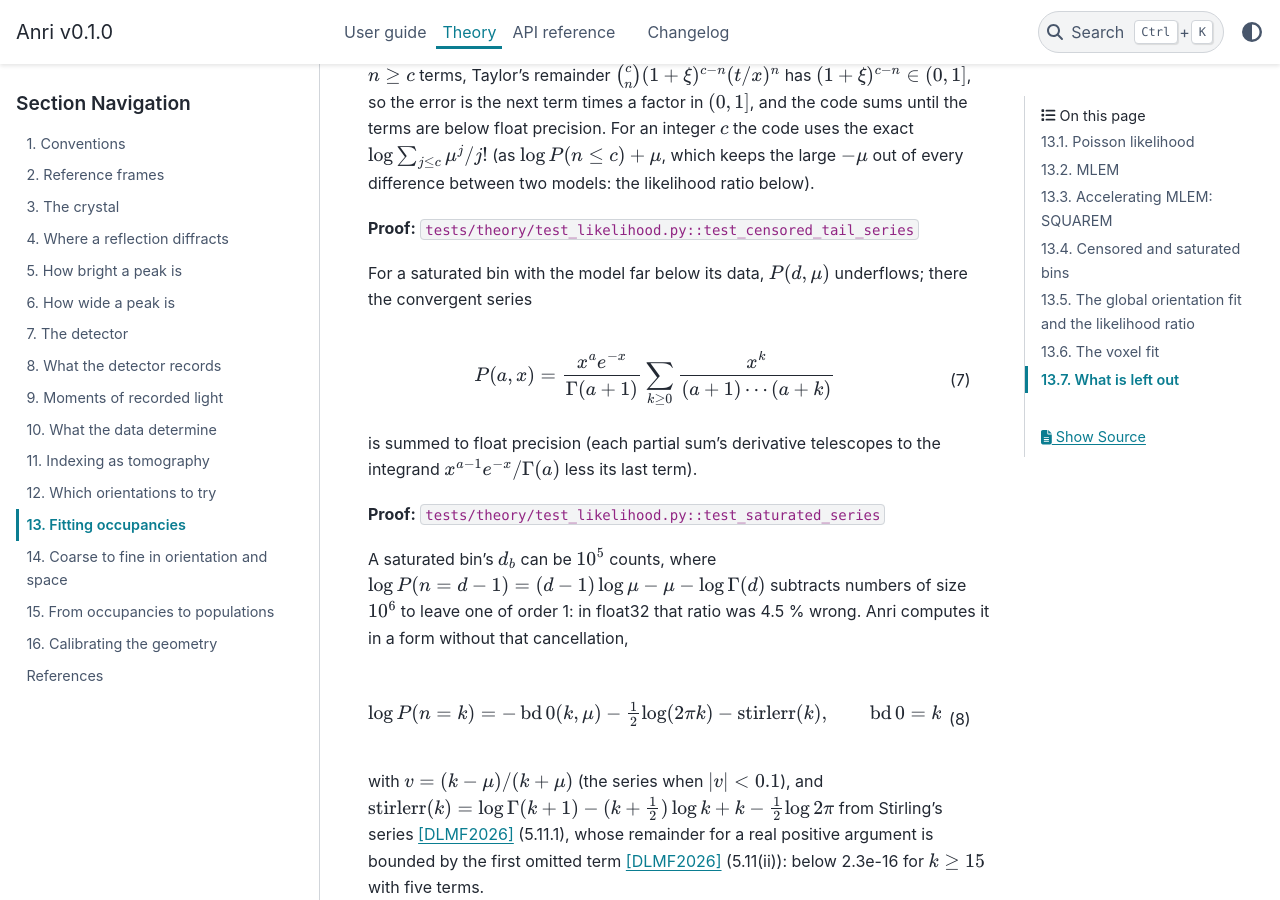
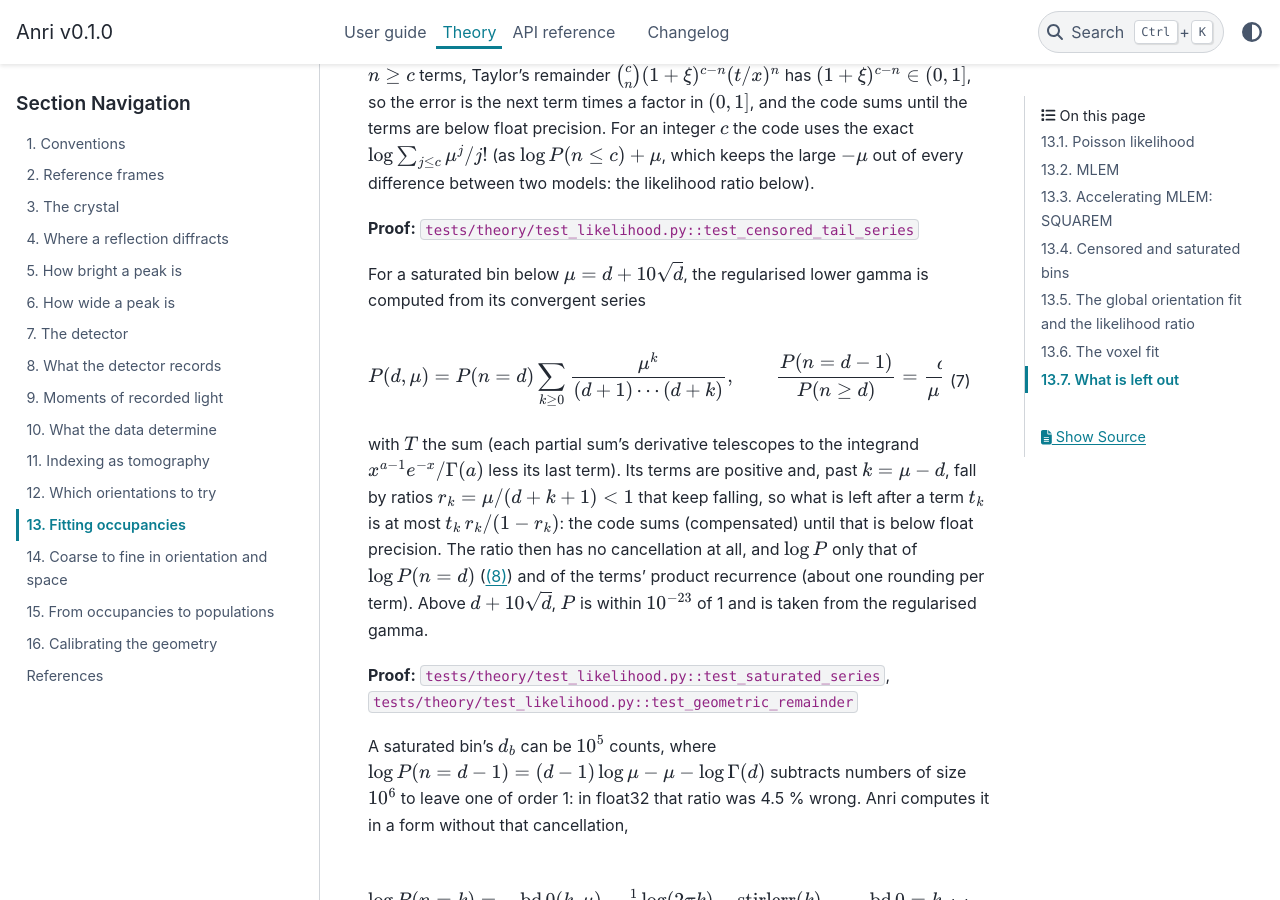
Before and after one commit to jadball/anri, a Sphinx documentation site: the page built from docs/source/theory/likelihood.rst, in a window 1280 px wide and 900 px high, scrolled down 3593 px. Built offline with Sphinx 7.4.7 and the PyData theme 0.15.4, drawn with Linux system fonts in a browser that asks for light colours; pages that are not in the unit, such as notebooks, are missing from menus; some of the changed text lies outside the part shown.

Commit message:
index: saturated bins from the lower gamma's series with a proved remainder bound
Co-Authored-By: Claude Opus 5.5 <noreply@anthropic.com>

```diff
--- a/docs/source/theory/likelihood.rst
+++ b/docs/source/theory/likelihood.rst
@@ -149,17 +149,24 @@ likelihood ratio below).
 
 **Proof:** ``tests/theory/test_likelihood.py::test_censored_tail_series``
 
-For a saturated bin with the model far below its data, :math:`P(d, \mu)` underflows; there the convergent series
+For a saturated bin below :math:`\mu = d + 10\sqrt{d}`, the regularised lower gamma is computed from its convergent
+series
 
 .. math::
     :label: lik-saturated-series
 
-    P(a, x) = \frac{x^a e^{-x}}{\Gamma(a + 1)} \sum_{k \ge 0} \frac{x^k}{(a + 1) \cdots (a + k)}
+    P(d, \mu) = P(n = d) \sum_{k \ge 0} \frac{\mu^k}{(d + 1) \cdots (d + k)},
+    \qquad
+    \frac{P(n = d - 1)}{P(n \ge d)} = \frac{d}{\mu\, T},
 
-is summed to float precision (each partial sum's derivative telescopes to the integrand :math:`x^{a-1}e^{-x}/\Gamma(a)`
-less its last term).
+with :math:`T` the sum (each partial sum's derivative telescopes to the integrand :math:`x^{a-1}e^{-x}/\Gamma(a)` less
+its last term). Its terms are positive and, past :math:`k = \mu - d`, fall by ratios :math:`r_k = \mu/(d + k + 1) < 1`
+that keep falling, so what is left after a term :math:`t_k` is at most :math:`t_k\, r_k/(1 - r_k)`: the code sums
+(compensated) until that is below float precision. The ratio then has no cancellation at all, and :math:`\log P`
+only that of :math:`\log P(n = d)` (:eq:`lik-loader`) and of the terms' product recurrence (about one rounding per
+term). Above :math:`d + 10\sqrt{d}`, :math:`P` is within :math:`10^{-23}` of 1 and is taken from the regularised gamma.
 
-**Proof:** ``tests/theory/test_likelihood.py::test_saturated_series``
+**Proof:** ``tests/theory/test_likelihood.py::test_saturated_series``, ``tests/theory/test_likelihood.py::test_geometric_remainder``
 
 A saturated bin's :math:`d_b` can be :math:`10^5` counts, where :math:`\log P(n = d - 1) = (d-1)\log\mu - \mu -
 \log\Gamma(d)` subtracts numbers of size :math:`10^6` to leave one of order 1: in float32 that ratio was 4.5 % wrong.
@@ -254,7 +261,6 @@ What is left out
 - **Uncertainties** of the occupancies: not computed.
 - **Voxels outside the mask** (:doc:`populations`) are not fitted; their intensity has to go somewhere, and a mask that
   is too small piles it onto its edge.
-- **Saturated bins of very large counts.** :math:`\log P(n \ge d)` near :math:`\mu \approx d` comes from JAX's
-  regularised lower gamma, whose error grows with :math:`d`: at :math:`d = 10^5` it is about 9e-2 in float32 and
-  9e-11 in float64 (the ratio, which uses :eq:`lik-loader`, about 1e-3 and 1e-11). Saturated bins are few; the
-  uniform asymptotic expansion for large :math:`a` would fix it.
+- **Saturated bins' precision.** The ratio is exact to a few roundings at any count; :math:`\log P(n \ge d)` to about
+  one rounding per series term (in float32 at most 1e-5 relative, at :math:`d = 300`, :math:`\mu = 1.3 d`), which
+  only the deviance SQUAREM compares sees.
```
Also changed, not shown: CHANGELOG.md (+1 -1 lines), 2 other files.
